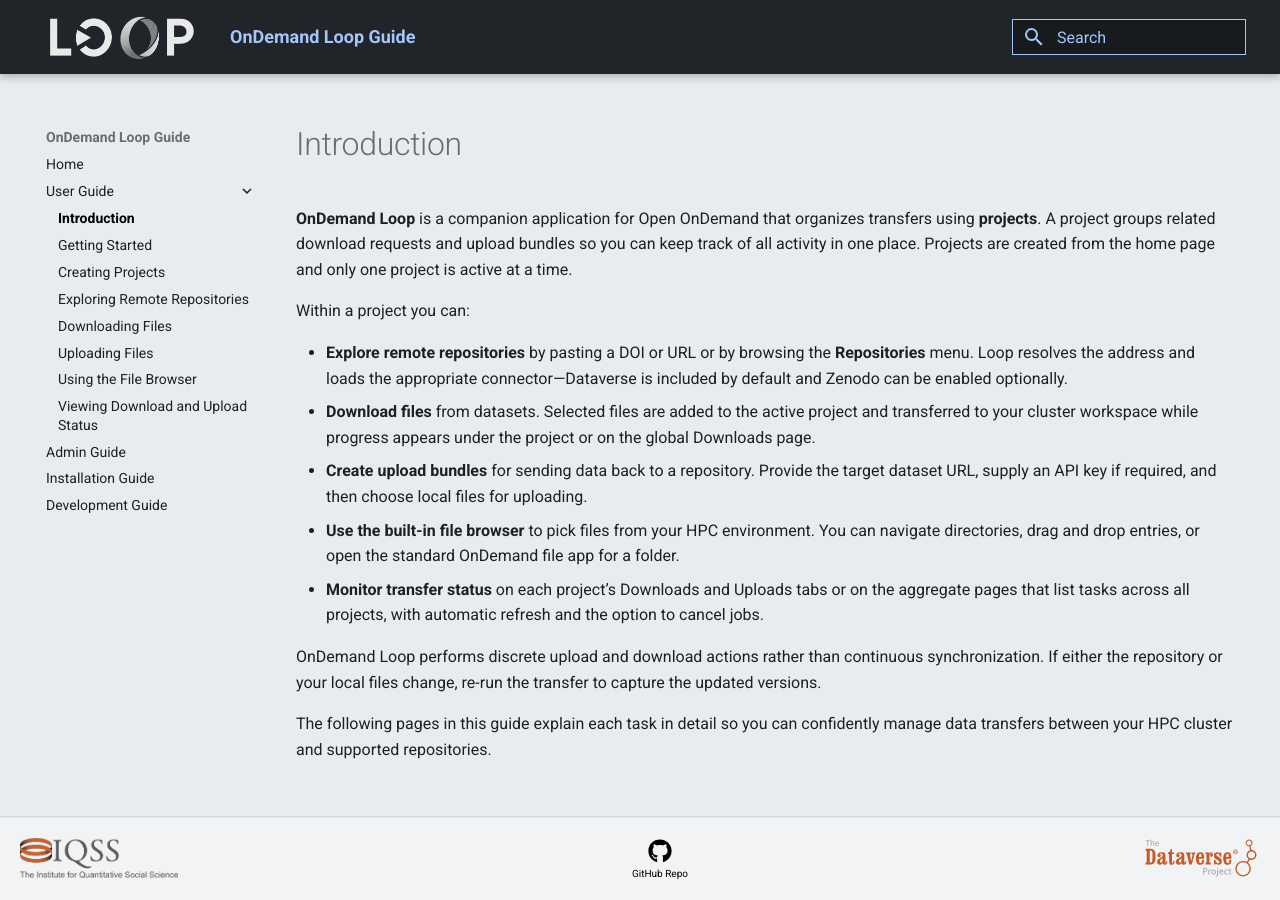
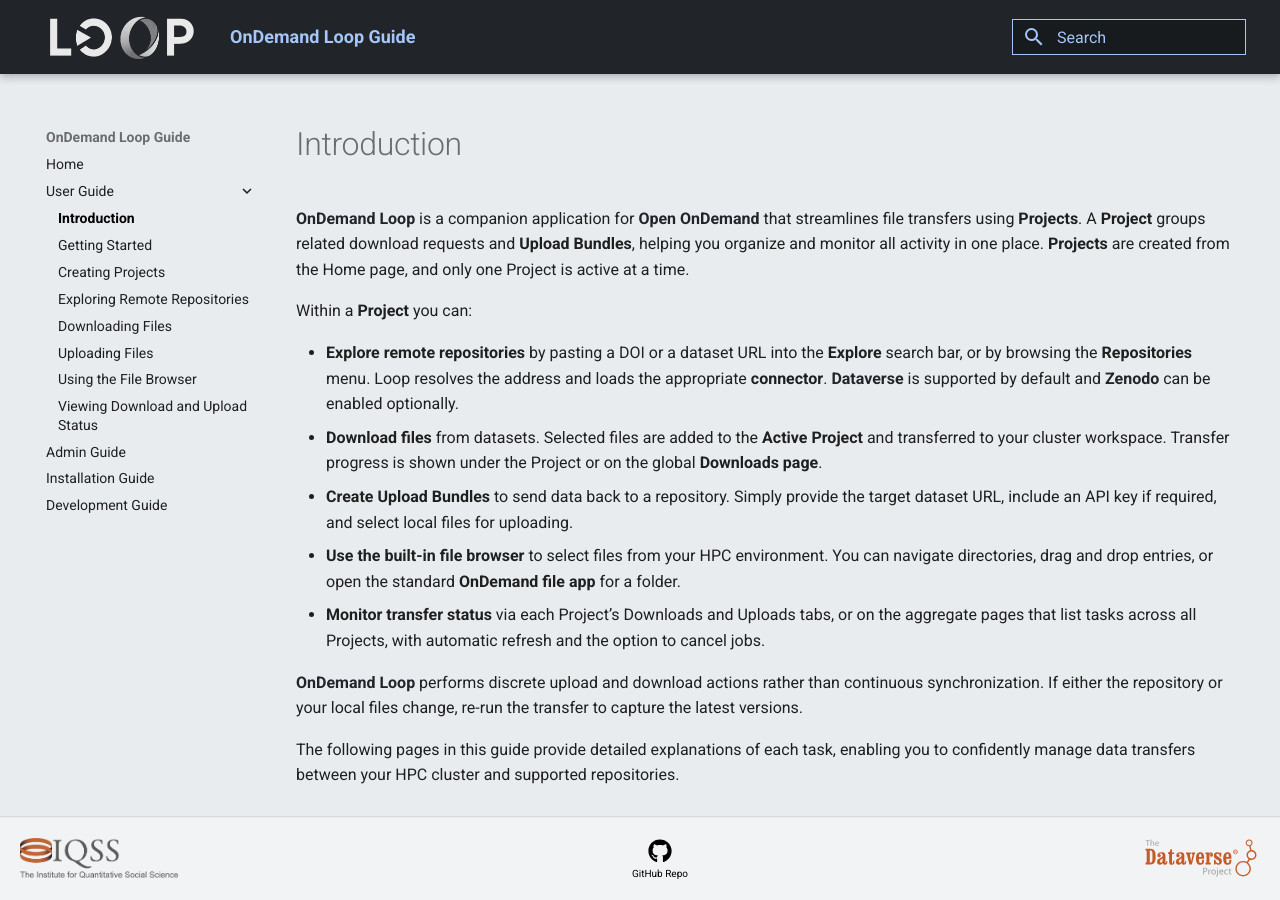
Before and after one commit to theam/aday-ondemand-loop, an MkDocs documentation site: the page built from docs/guide/content/user_guide/introduction.md, in a window 1280 px wide. Built offline with MkDocs 1.6.1 and Material for MkDocs 9.7.7, drawn with Linux system fonts in a browser that asks for light colours.

Commit message:
feat: enhance documentation -  user guide - introduction (#268)
* enhance with links and bold

* more changes on the documentation

```diff
--- a/docs/guide/content/user_guide/introduction.md
+++ b/docs/guide/content/user_guide/introduction.md
@@ -1,17 +1,18 @@
 # Introduction
 
-**OnDemand Loop** is a companion application for Open OnDemand that organizes transfers using **projects**.
-A project groups related download requests and upload bundles so you can keep track of all activity in one place.
-Projects are created from the home page and only one project is active at a time.
+[**OnDemand Loop**](https://github.com/IQSS/ondemand-loop) is a companion application for [**Open OnDemand**](https://openondemand.org) that streamlines file transfers
+using **Projects**.
+A **Project** groups related download requests and **Upload Bundles**, helping you organize and monitor all activity in one place.
+**Projects** are created from the Home page, and only one Project is active at a time.
 
-Within a project you can:
+Within a **Project** you can:
 
-- **Explore remote repositories** by pasting a DOI or URL or by browsing the **Repositories** menu. Loop resolves the address and loads the appropriate connector—Dataverse is included by default and Zenodo can be enabled optionally.
-- **Download files** from datasets. Selected files are added to the active project and transferred to your cluster workspace while progress appears under the project or on the global Downloads page.
-- **Create upload bundles** for sending data back to a repository. Provide the target dataset URL, supply an API key if required, and then choose local files for uploading.
-- **Use the built-in file browser** to pick files from your HPC environment. You can navigate directories, drag and drop entries, or open the standard OnDemand file app for a folder.
-- **Monitor transfer status** on each project’s Downloads and Uploads tabs or on the aggregate pages that list tasks across all projects, with automatic refresh and the option to cancel jobs.
+- **Explore remote repositories** by pasting a [DOI](https://www.doi.org) or a dataset URL into the **Explore** search bar, or by browsing the **Repositories** menu. Loop resolves the address and loads the appropriate **connector**. [**Dataverse**](https://dataverse.org) is supported by default and [**Zenodo**](https://zenodo.org) can be enabled optionally.
+- **Download files** from datasets. Selected files are added to the **Active Project** and transferred to your cluster workspace. Transfer progress is shown under the Project or on the global **Downloads page**.
+- **Create Upload Bundles** to send data back to a repository. Simply provide the target dataset URL, include an API key if required, and select local files for uploading.
+- **Use the built-in file browser** to select files from your HPC environment. You can navigate directories, drag and drop entries, or open the standard **OnDemand file app** for a folder.
+- **Monitor transfer status** via each Project’s Downloads and Uploads tabs, or on the aggregate pages that list tasks across all Projects, with automatic refresh and the option to cancel jobs.
 
-OnDemand Loop performs discrete upload and download actions rather than continuous synchronization. If either the repository or your local files change, re-run the transfer to capture the updated versions.
+[**OnDemand Loop**](https://github.com/IQSS/ondemand-loop) performs discrete upload and download actions rather than continuous synchronization. If either the repository or your local files change, re-run the transfer to capture the latest versions.
 
-The following pages in this guide explain each task in detail so you can confidently manage data transfers between your HPC cluster and supported repositories.
+The following pages in this guide provide detailed explanations of each task, enabling you to confidently manage data transfers between your HPC cluster and supported repositories.
```
